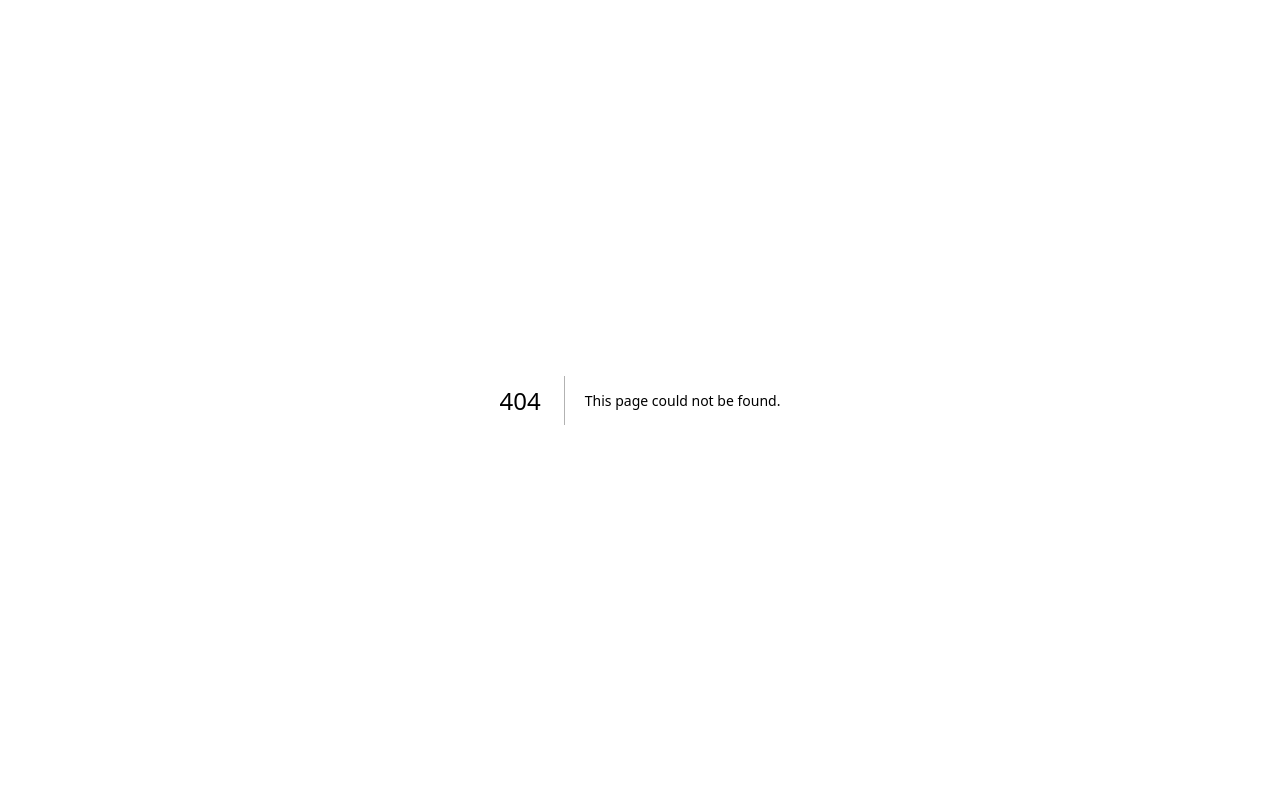
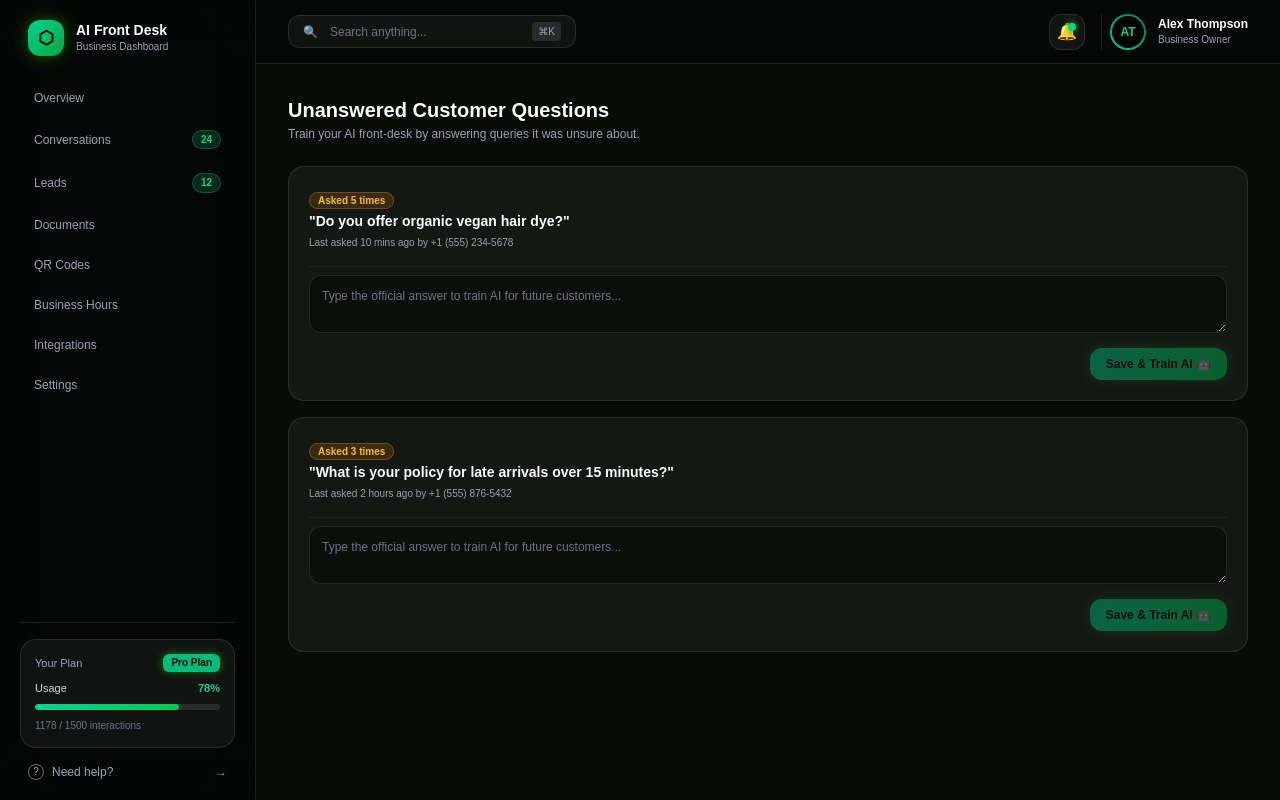
Before and after one commit to nimasharifiniko/NimbleDesk, a Next.js app in the folder frontend/: page /dashboard/unanswered in a window 1280 px wide. Before the commit this address had no page. Built offline with nearby package versions, Linux system fonts and the light colour scheme.

Commit message:
Add E2E integration tests, unanswered query training UI, and pricing plans
Implement E2E test suite with tenant isolation checks. Add unanswered queries dashboard and subscription plan selection UI

```diff
--- /dev/null
+++ b/frontend/src/app/dashboard/settings/pricing/page.tsx
@@ -0,0 +1,117 @@
+"use client";
+
+import React from "react";
+
+export default function PricingSettingsPage() {
+  const plans = [
+    {
+      name: "Starter",
+      price: "$29",
+      period: "/month",
+      desc: "Ideal for small single-location shops",
+      features: ["500 AI Conversations / mo", "Basic Knowledge Base (3 PDFs)", "Standard QR Code Generator", "Email Support"],
+      isCurrent: false,
+    },
+    {
+      name: "Pro",
+      price: "$79",
+      period: "/month",
+      desc: "Perfect for growing local businesses",
+      features: ["2,500 AI Conversations / mo", "Unlimited Knowledge Base PDFs", "Printable QR Stand Generator", "SSE Streaming Chat Widget", "Priority Support"],
+      isCurrent: true,
+      popular: true,
+    },
+    {
+      name: "Enterprise",
+      price: "$199",
+      period: "/month",
+      desc: "For multi-location chains and franchises",
+      features: ["Unlimited Conversations", "Dedicated AI Fine-tuning", "Multi-tenant Access", "24/7 Phone & Human Support"],
+      isCurrent: false,
+    },
+  ];
+
+  return (
+    <div className="space-y-6">
+      <div>
+        <h1 className="text-xl font-bold text-white">Subscription & Usage Plans</h1>
+        <p className="text-xs text-gray-400 mt-0.5">
+          Manage your subscription tier, billing limits, and active AI Front Desk quotas.
+        </p>
+      </div>
+
+      {/* Usage Meter Card */}
+      <div className="p-6 rounded-3xl bg-white/5 border border-white/10 space-y-3">
+        <div className="flex items-center justify-between">
+          <div>
+            <span className="text-[10px] text-gray-400 font-semibold uppercase tracking-wider">Current Month Usage</span>
+            <h3 className="text-lg font-bold text-white">1,178 / 2,500 Interactions</h3>
+          </div>
+          <span className="px-3 py-1 rounded-full text-xs font-bold bg-emerald-500 text-black shadow-[0_0_10px_rgba(57,255,20,0.4)]">
+            Pro Plan Active
+          </span>
+        </div>
+
+        <div className="w-full bg-white/10 h-2 rounded-full overflow-hidden">
+          <div className="bg-gradient-to-r from-emerald-400 to-green-500 h-full w-[47%] rounded-full shadow-[0_0_10px_rgba(57,255,20,0.5)]" />
+        </div>
+        <p className="text-[11px] text-gray-400">Renews on June 1, 2025 • 47% consumed</p>
+      </div>
+
+      {/* Pricing Cards Grid */}
+      <div className="grid grid-cols-1 md:grid-cols-3 gap-6">
+        {plans.map((p, idx) => (
+          <div
+            key={idx}
+            className={`p-6 rounded-3xl border flex flex-col justify-between gap-4 relative transition ${
+              p.isCurrent
+                ? "bg-emerald-500/10 border-emerald-400 shadow-[0_0_30px_rgba(57,255,20,0.15)]"
+                : "bg-white/5 border-white/10 hover:border-white/20"
+            }`}
+          >
+            {p.popular && (
+              <span className="absolute -top-3 right-6 px-3 py-0.5 rounded-full text-[10px] font-extrabold bg-emerald-400 text-black uppercase tracking-wider shadow-[0_0_10px_rgba(57,255,20,0.5)]">
+                Most Popular
+              </span>
+            )}
+
+            <div className="space-y-3">
+              <div>
+                <h3 className="text-base font-bold text-white">{p.name}</h3>
+                <p className="text-xs text-gray-400 mt-0.5">{p.desc}</p>
+              </div>
+
+              <div className="flex items-baseline gap-1">
+                <span className="text-3xl font-extrabold text-white">{p.price}</span>
+                <span className="text-xs text-gray-400">{p.period}</span>
+              </div>
+
+              <hr className="border-white/10" />
+
+              <ul className="space-y-2 text-xs text-gray-300">
+                {p.features.map((f, fIdx) => (
+                  <li key={fIdx} className="flex items-center gap-2">
+                    <span className="text-emerald-400 font-bold">✓</span>
+                    <span>{f}</span>
+                  </li>
+                ))}
+              </ul>
+            </div>
+
+            <button
+              type="button"
+              disabled={p.isCurrent}
+              className={`w-full py-2.5 rounded-xl font-bold text-xs transition ${
+                p.isCurrent
+                  ? "bg-white/10 text-emerald-400 border border-emerald-500/30 cursor-default"
+                  : "bg-gradient-to-r from-emerald-400 to-green-500 text-black shadow-[0_0_15px_rgba(57,255,20,0.3)] hover:brightness-110 active:scale-95"
+              }`}
+            >
+              {p.isCurrent ? "Current Active Plan" : "Upgrade Plan"}
+            </button>
+          </div>
+        ))}
+      </div>
+    </div>
+  );
+}
--- /dev/null
+++ b/frontend/src/app/dashboard/unanswered/page.tsx
@@ -0,0 +1,103 @@
+"use client";
+
+import React, { useState } from "react";
+
+type UnansweredItem = {
+  id: string;
+  question: string;
+  count: number;
+  lastAsked: string;
+  customerPhone: string;
+};
+
+export default function UnansweredQuestionsPage() {
+  const [questions, setUnanswered] = useState<UnansweredItem[]>([
+    {
+      id: "q-1",
+      question: "Do you offer organic vegan hair dye?",
+      count: 5,
+      lastAsked: "10 mins ago",
+      customerPhone: "+1 (555) 234-5678",
+    },
+    {
+      id: "q-2",
+      question: "What is your policy for late arrivals over 15 minutes?",
+      count: 3,
+      lastAsked: "2 hours ago",
+      customerPhone: "+1 (555) 876-5432",
+    },
+  ]);
+
+  const [activeAnswer, setActiveAnswer] = useState<{ id: string; text: string }>({
+    id: "",
+    text: "",
+  });
+
+  const handleResolve = (id: string) => {
+    if (!activeAnswer.text.trim()) return;
+    setUnanswered((prev) => prev.filter((item) => item.id !== id));
+    setActiveAnswer({ id: "", text: "" });
+  };
+
+  return (
+    <div className="space-y-6">
+      <div>
+        <h1 className="text-xl font-bold text-white">Unanswered Customer Questions</h1>
+        <p className="text-xs text-gray-400 mt-0.5">
+          Train your AI front-desk by answering queries it was unsure about.
+        </p>
+      </div>
+
+      <div className="space-y-4">
+        {questions.length === 0 ? (
+          <div className="p-8 rounded-2xl bg-white/5 border border-white/10 text-center space-y-2">
+            <span className="text-3xl">🎉</span>
+            <h3 className="text-sm font-bold text-white">All Caught Up!</h3>
+            <p className="text-xs text-gray-400">Your AI has answered all customer questions successfully.</p>
+          </div>
+        ) : (
+          questions.map((item) => (
+            <div
+              key={item.id}
+              className="p-5 rounded-2xl bg-white/5 border border-white/10 space-y-4 hover:border-emerald-500/30 transition"
+            >
+              <div className="flex items-start justify-between gap-4">
+                <div className="space-y-1">
+                  <span className="px-2 py-0.5 rounded-full text-[10px] font-bold bg-amber-500/15 text-amber-400 border border-amber-500/30">
+                    Asked {item.count} times
+                  </span>
+                  <h3 className="text-sm font-semibold text-white">"{item.question}"</h3>
+                  <p className="text-[10px] text-gray-400">
+                    Last asked {item.lastAsked} by {item.customerPhone}
+                  </p>
+                </div>
+              </div>
+
+              {/* Answer Input Box */}
+              <div className="space-y-2 pt-2 border-t border-white/5">
+                <textarea
+                  rows={2}
+                  placeholder="Type the official answer to train AI for future customers..."
+                  value={activeAnswer.id === item.id ? activeAnswer.text : ""}
+                  onChange={(e) => setActiveAnswer({ id: item.id, text: e.target.value })}
+                  className="w-full bg-black/40 border border-white/10 rounded-xl p-3 text-xs text-white placeholder-gray-500 outline-none focus:border-emerald-500/60 transition"
+                />
+
+                <div className="flex items-center justify-end gap-2">
+                  <button
+                    type="button"
+                    onClick={() => handleResolve(item.id)}
+                    disabled={activeAnswer.id !== item.id || !activeAnswer.text.trim()}
+                    className="px-4 py-2 bg-gradient-to-r from-emerald-400 to-green-500 text-black font-bold text-xs rounded-xl shadow-[0_0_12px_rgba(57,255,20,0.3)] hover:brightness-110 active:scale-95 transition disabled:opacity-40"
+                  >
+                    Save & Train AI 🤖
+                  </button>
+                </div>
+              </div>
+            </div>
+          ))
+        )}
+      </div>
+    </div>
+  );
+}
```
Also changed, not shown: 1 other file (tests, documents, lock files or other folders).
